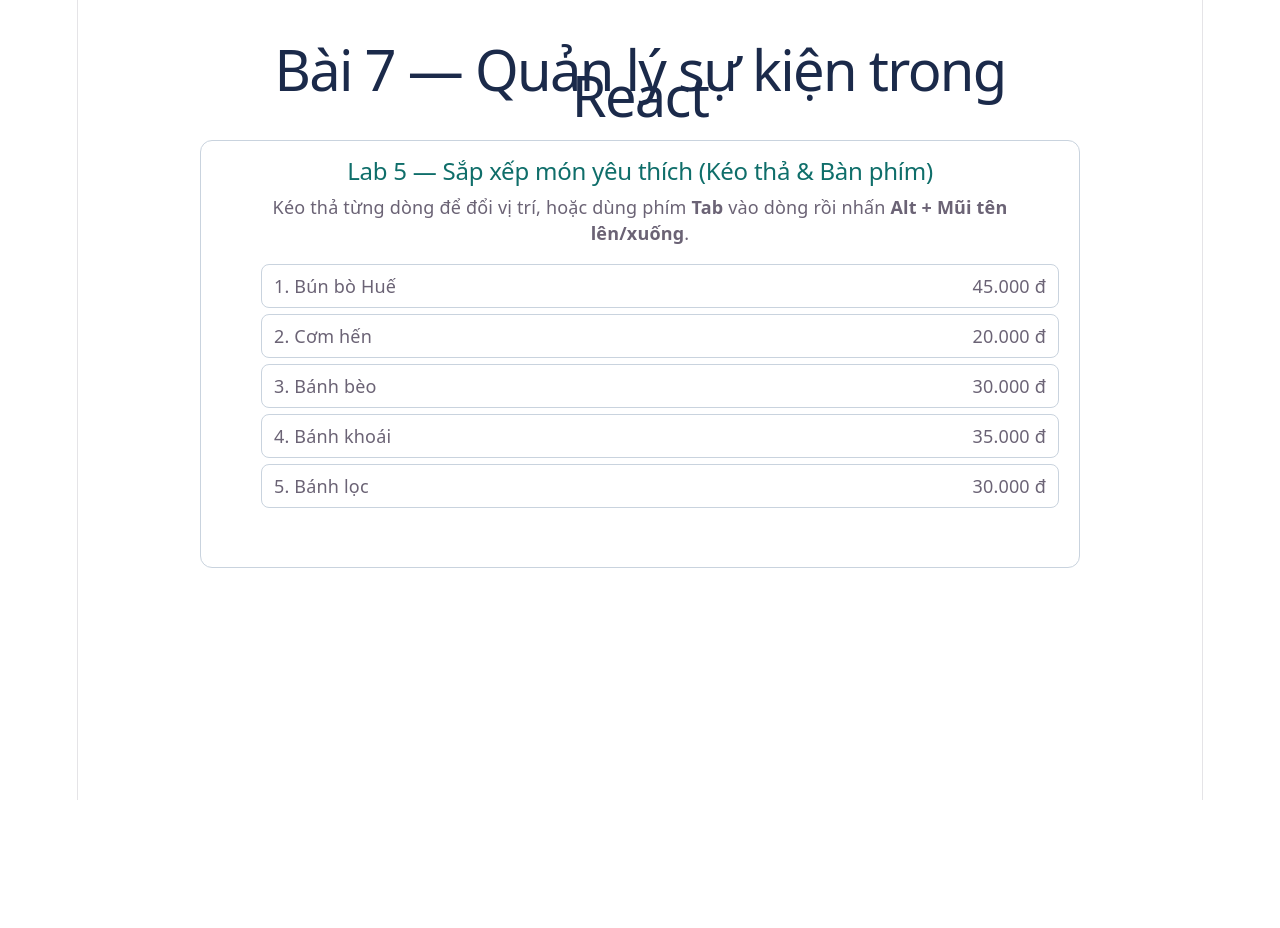
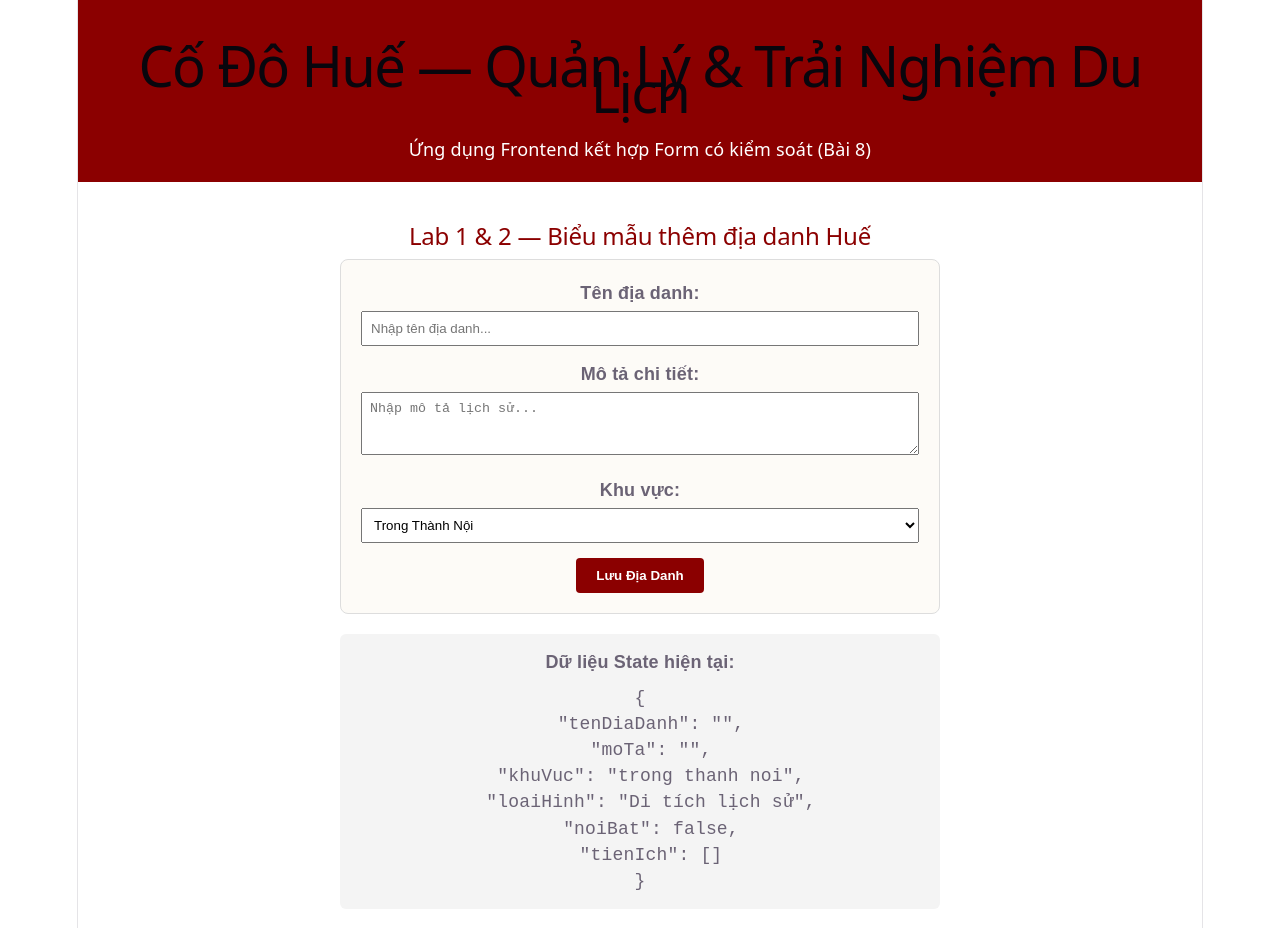
Before and after one commit to duyeenanh/-phu-xuan-react, a React (Vite) app: page / in a window 1280 px wide. Shown: the top 928 px of the page. Before the commit the page ends 800 px from the top, so only its background shows below. Built offline with nearby package versions, Linux system fonts and the light colour scheme.

Commit message:
Buổi 8: Hoàn thành Lab 1 và Lab 2 - Biểu mẫu có kiểm soát

```diff
--- a/src/App.tsx
+++ b/src/App.tsx
@@ -1,7 +1,17 @@
-import Bài7Page from './pages/Bài7Page';
+import ThemDiaDanhForm from './components/Bài8/ThemDiaDanhForm';
 
 export default function App() {
-  // Các trang demo của Bài 5, Bài 6 vẫn giữ nguyên trong thư mục src/pages
-  // Bài này tạm thời chỉ hiển thị trang Bài 7 cho gọn
-  return <Bài7Page />;
+  return (
+    <div className="App">
+      <header style={{ textAlign: 'center', padding: '20px', background: '#8b0000', color: 'white' }}>
+        <h1>Cố Đô Huế — Quản Lý & Trải Nghiệm Du Lịch</h1>
+        <p>Ứng dụng Frontend kết hợp Form có kiểm soát (Bài 8)</p>
+      </header>
+
+      <main style={{ padding: '20px' }}>
+        {/* Hiển thị form Lab 1 & 2 vừa xây dựng */}
+        <ThemDiaDanhForm />
+      </main>
+    </div>
+  );
 }
--- /dev/null
+++ b/src/components/Bài8/ThemDiaDanhForm.jsx
@@ -0,0 +1,109 @@
+import { useState } from 'react';
+
+export default function ThemDiaDanhForm() {
+  // 1. Khai báo State quản lý dữ liệu form (Controlled Components)
+  const [formData, setFormData] = useState({
+    tenDiaDanh: '',
+    moTa: '',
+    khuVuc: 'trong thanh noi',
+    loaiHinh: 'Di tích lịch sử',
+    noiBat: false,
+    tienIch: []
+  });
+
+  // 2. Viết hàm xử lý sự kiện handleChange dùng chung cho mọi input
+  function handleChange(e) {
+    const { name, type, value, checked } = e.target;
+
+    if (type === 'checkbox') {
+      if (name === 'tienIch') {
+        const danhSachHienTai = [...formData.tienIch];
+        if (checked) {
+          danhSachHienTai.push(value);
+        } else {
+          const index = danhSachHienTai.indexOf(value);
+          if (index > -1) danhSachHienTai.splice(index, 1);
+        }
+        setFormData({ ...formData, tienIch: danhSachHienTai });
+      } else {
+        setFormData({ ...formData, [name]: checked });
+      }
+    } else {
+      setFormData({ ...formData, [name]: value });
+    }
+  }
+
+  // 3. Hàm xử lý khi submit form
+  function handleSubmit(e) {
+    e.preventDefault();
+    console.log('Dữ liệu form:', formData);
+    alert(`Đã lưu thành công địa danh: ${formData.tenDiaDanh}!`);
+  }
+
+  // 4. Xây dựng phần giao diện Form (JSX)
+  return (
+    <div style={{ padding: '20px', maxWidth: '600px', margin: '0 auto', fontFamily: 'Arial, sans-serif' }}>
+      <h2 style={{ color: '#8b0000' }}>Lab 1 & 2 — Biểu mẫu thêm địa danh Huế</h2>
+
+      <form onSubmit={handleSubmit} style={{ background: '#fdfbf7', padding: '20px', borderRadius: '8px', border: '1px solid #ddd' }}>
+
+        {/* Ô nhập tên địa danh */}
+        <div style={{ marginBottom: '15px' }}>
+          <label style={{ display: 'block', fontWeight: 'bold', marginBottom: '5px' }}>Tên địa danh: </label>
+          <input
+            type="text"
+            name="tenDiaDanh"
+            value={formData.tenDiaDanh}
+            onChange={handleChange}
+            placeholder="Nhập tên địa danh..."
+            style={{ width: '100%', padding: '8px', boxSizing: 'border-box' }}
+            required
+          />
+        </div>
+
+        {/* Ô nhập mô tả */}
+        <div style={{ marginBottom: '15px' }}>
+          <label style={{ display: 'block', fontWeight: 'bold', marginBottom: '5px' }}>Mô tả chi tiết: </label>
+          <textarea
+            name="moTa"
+            value={formData.moTa}
+            onChange={handleChange}
+            placeholder="Nhập mô tả lịch sử..."
+            rows="3"
+            style={{ width: '100%', padding: '8px', boxSizing: 'border-box' }}
+          />
+        </div>
+
+        {/* Chọn khu vực */}
+        <div style={{ marginBottom: '15px' }}>
+          <label style={{ display: 'block', fontWeight: 'bold', marginBottom: '5px' }}>Khu vực: </label>
+          <select
+            name="khuVuc"
+            value={formData.khuVuc}
+            onChange={handleChange}
+            style={{ width: '100%', padding: '8px' }}
+          >
+            <option value="trong thanh noi">Trong Thành Nội</option>
+            <option value="ngoai o">Ngoại ô</option>
+          </select>
+        </div>
+
+        {/* Nút gửi form */}
+        <button
+          type="submit"
+          style={{ background: '#8b0000', color: 'white', padding: '10px 20px', border: 'none', borderRadius: '4px', cursor: 'pointer', fontWeight: 'bold' }}
+        >
+          Lưu Địa Danh
+        </button>
+      </form>
+
+      {/* Xem dữ liệu state trực tiếp realtime */}
+      <div style={{ background: '#f4f4f4', padding: '15px', marginTop: '20px', borderRadius: '6px' }}>
+        <h4 style={{ margin: '0 0 10px 0' }}>Dữ liệu State hiện tại:</h4>
+        <pre style={{ margin: 0, whiteSpace: 'pre-wrap', wordBreak: 'break-all' }}>
+          {JSON.stringify(formData, null, 2)}
+        </pre>
+      </div>
+    </div>
+  );
+}
```
Also changed, not shown: src/hooks/useDebounce.js (added).
